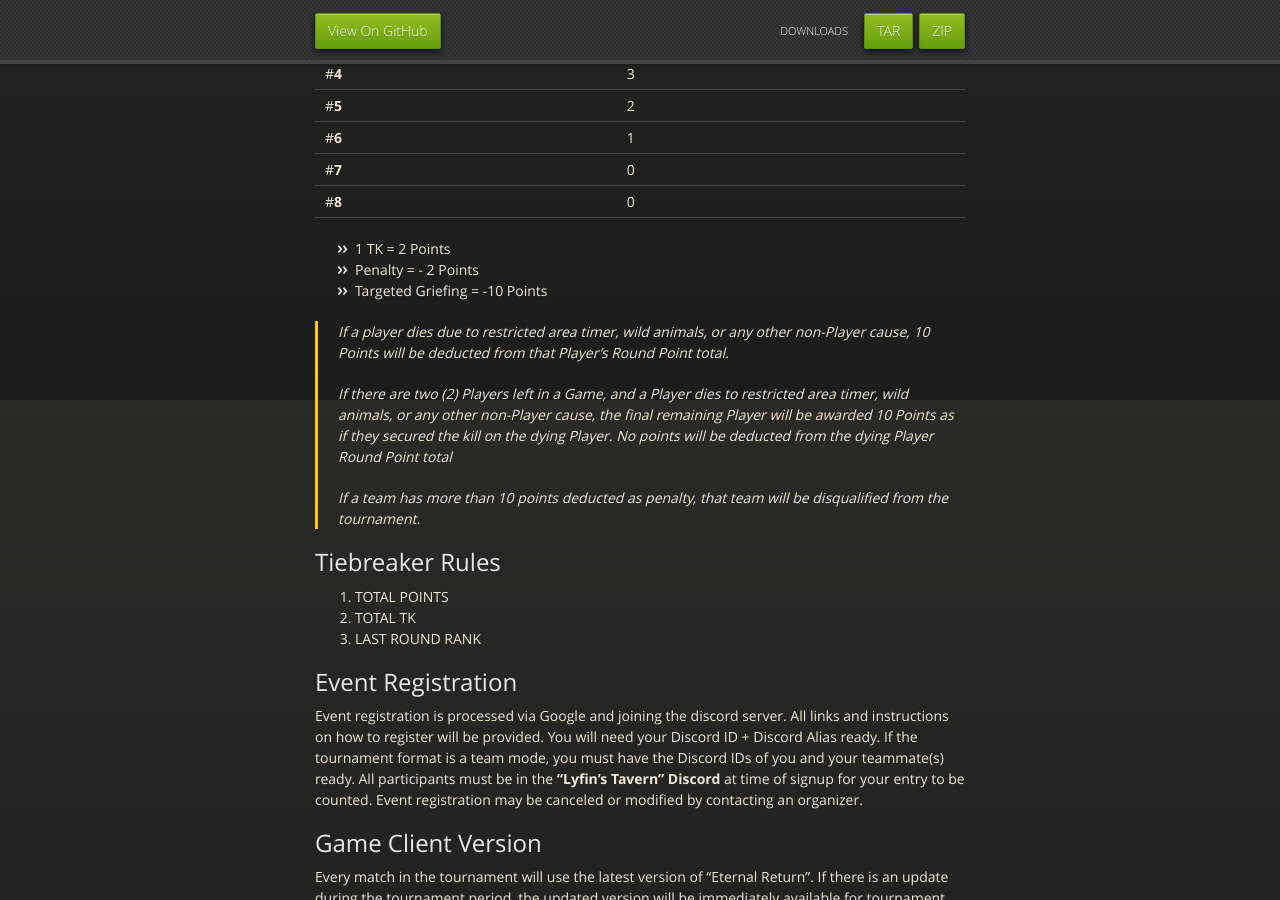
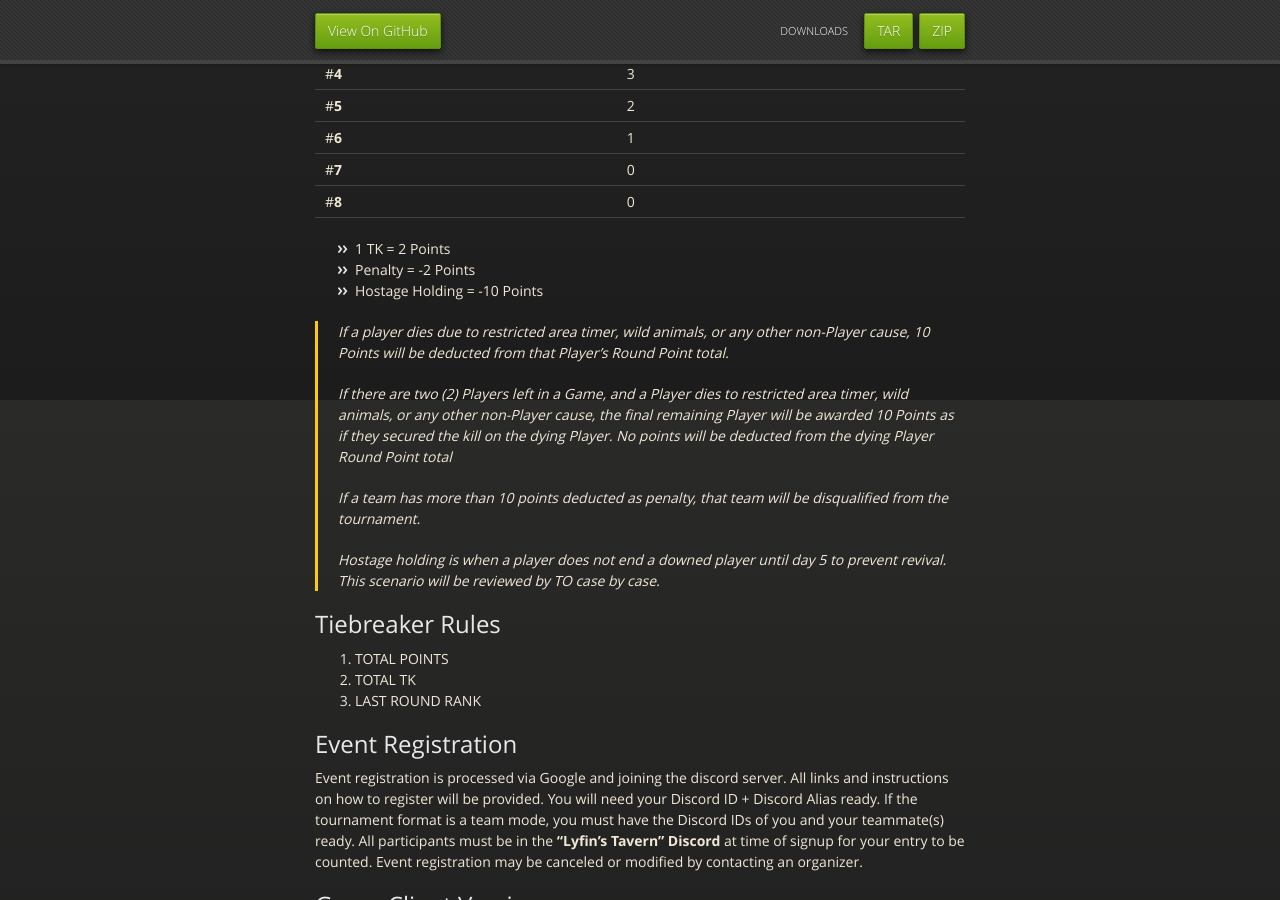
Before and after one commit to kanziebub/SurvivalProtocol, a Jekyll site: the page built from rulebook.md, in a window 1280 px wide and 900 px high, scrolled down 500 px. Built offline with Jekyll 4.4.1, drawn with Linux system fonts in a browser that asks for light colours.

Commit message:
hostage holding

```diff
--- a/rulebook.md
+++ b/rulebook.md
@@ -22,14 +22,16 @@ This is the general rules regarding the Eternal Return 1.0 Squad Tournament.
 | #**8** |   0   |
 
 *   1 TK = 2 Points
-*   Penalty = - 2 Points
-*   Targeted Griefing = -10 Points
+*   Penalty = -2 Points
+*   Hostage Holding = -10 Points
 
 > If a player dies due to restricted area timer, wild animals, or any other non-Player cause, 10 Points will be deducted from that Player’s Round Point total.
 >
 > If there are two (2) Players left in a Game, and a Player dies to restricted area timer, wild animals, or any other non-Player cause, the final remaining Player will be awarded 10 Points as if they secured the kill on the dying Player. No points will be deducted from the dying Player Round Point total
 >
 > If a team has more than 10 points deducted as penalty, that team will be disqualified from the tournament.
+>
+> Hostage holding is when a player does not end a downed player until day 5 to prevent revival. This scenario will be reviewed by TO case by case.
 
 ## Tiebreaker Rules
 
```
